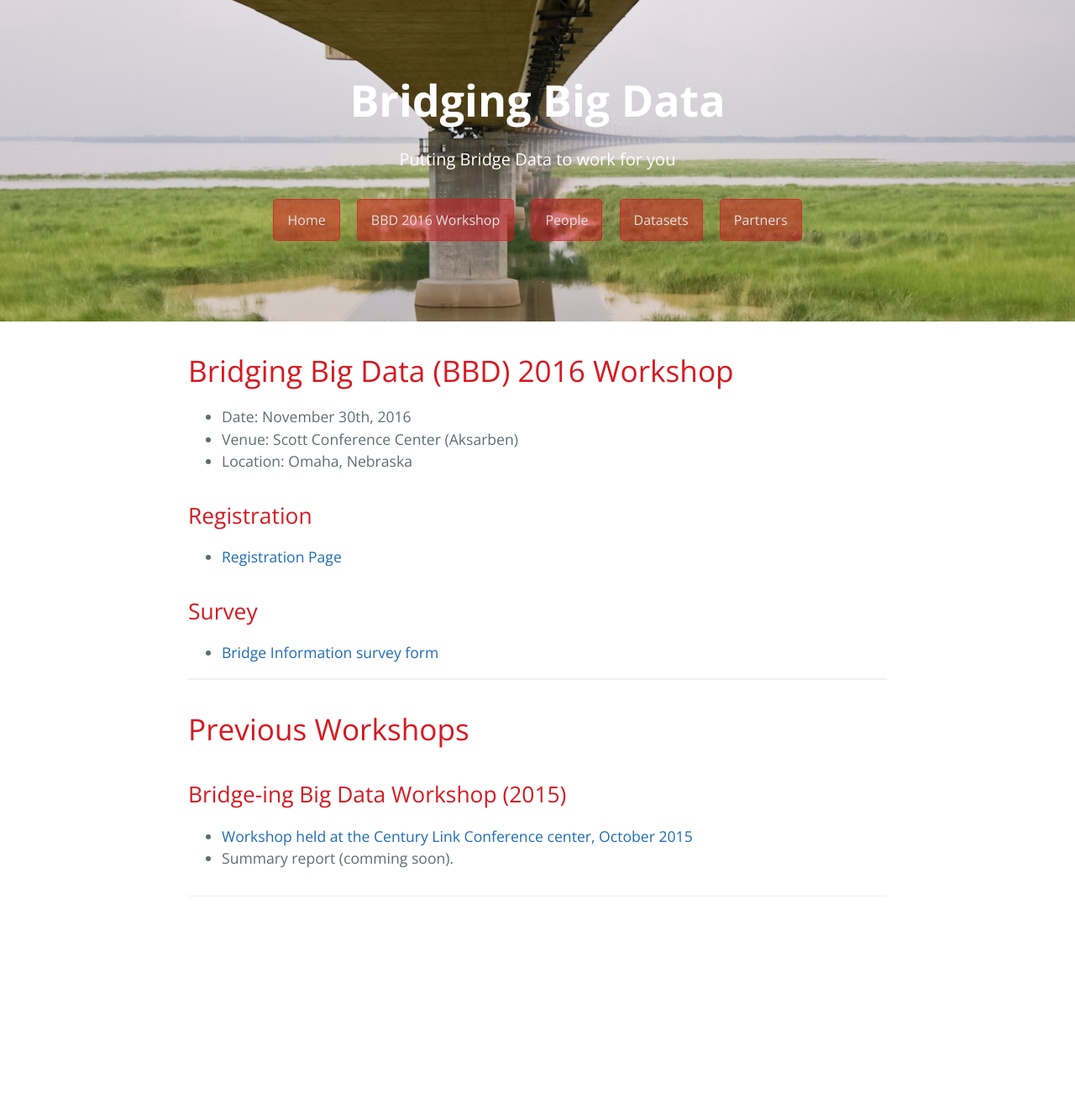
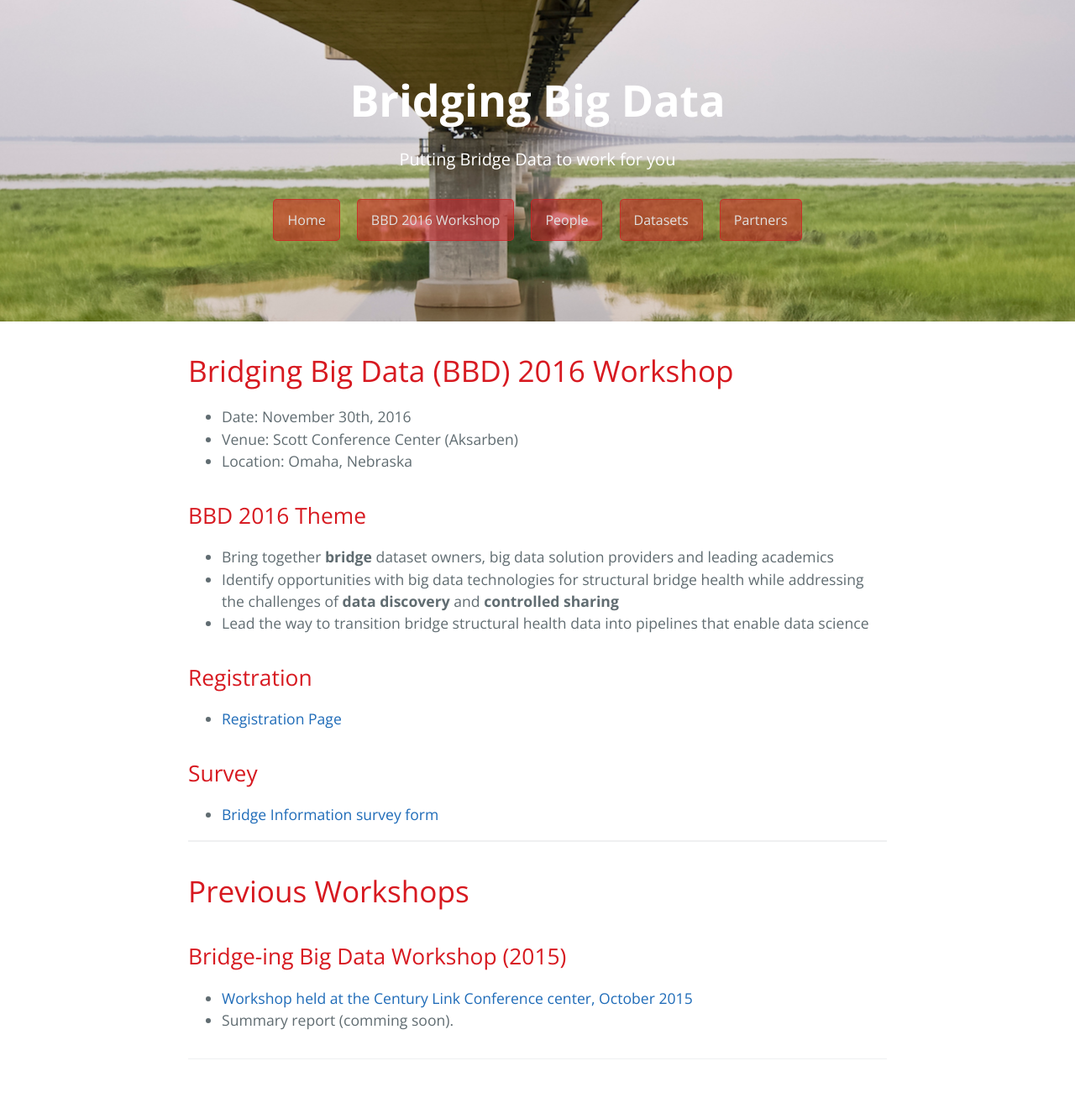
Before and after one commit to BridgingBigData/BridgingBigData.github.io, a Jekyll site: the page built from pages/bbd2016.md, in a window 1280 px wide. Shown: the whole page at 84% size. Built offline with Jekyll 4.4.1, drawn with Linux system fonts in a browser that asks for light colours; before the commit the page ends 1132 px from its top, so only the background shows below that.

Commit message:
Update bbd2016.md

```diff
--- a/pages/bbd2016.md
+++ b/pages/bbd2016.md
@@ -8,6 +8,12 @@ description: Bridging Big Data Workshop
 * Date: November 30th, 2016
 * Venue: Scott Conference Center (Aksarben)
 * Location: Omaha, Nebraska
+
+## BBD 2016 Theme
+
+- Bring together **bridge** dataset owners, big data solution providers and leading academics
+- Identify opportunities with big data technologies for structural bridge health while addressing the challenges of **data discovery** and **controlled sharing**
+- Lead the way to transition bridge structural health data into pipelines that enable data science
 
 ## Registration
 
```
